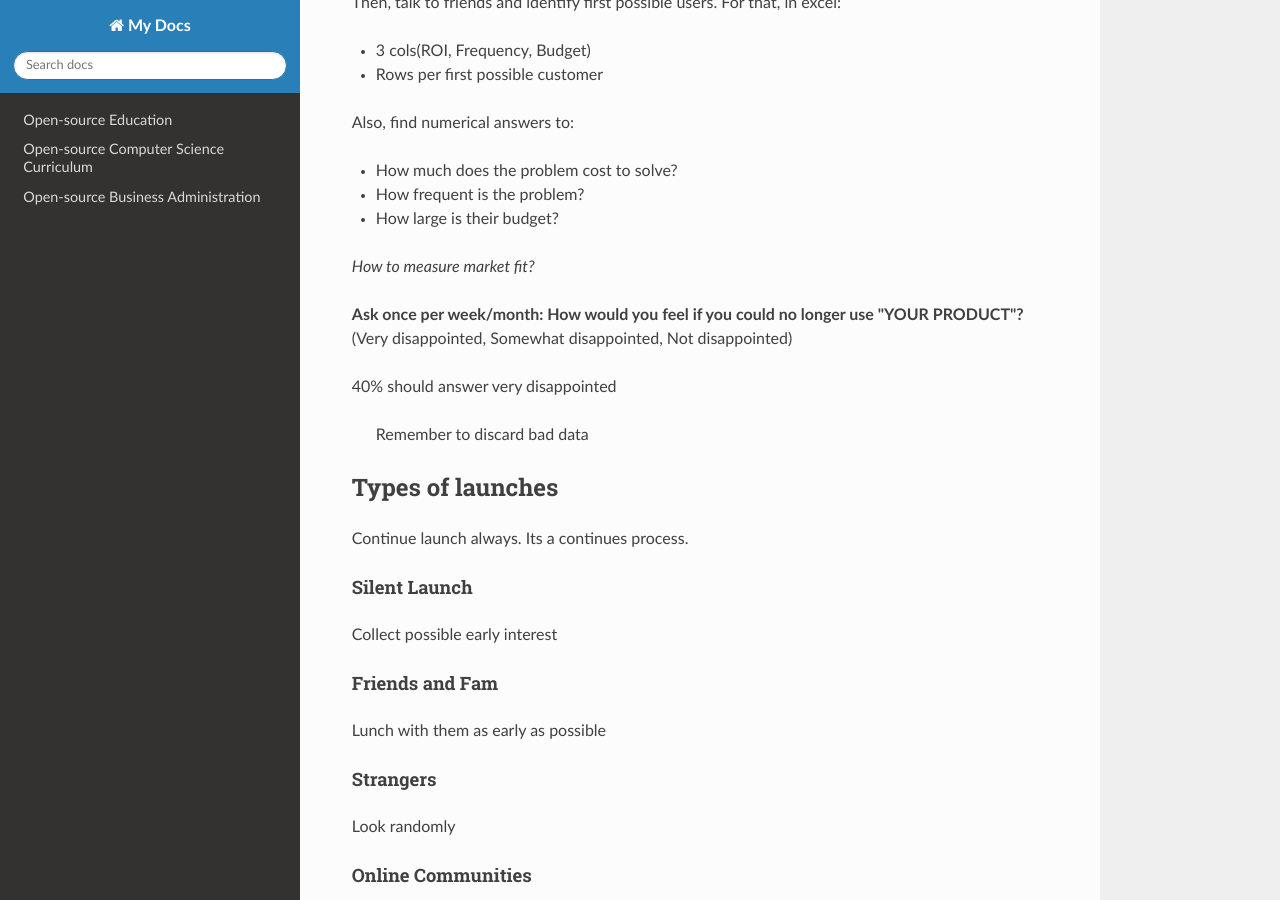
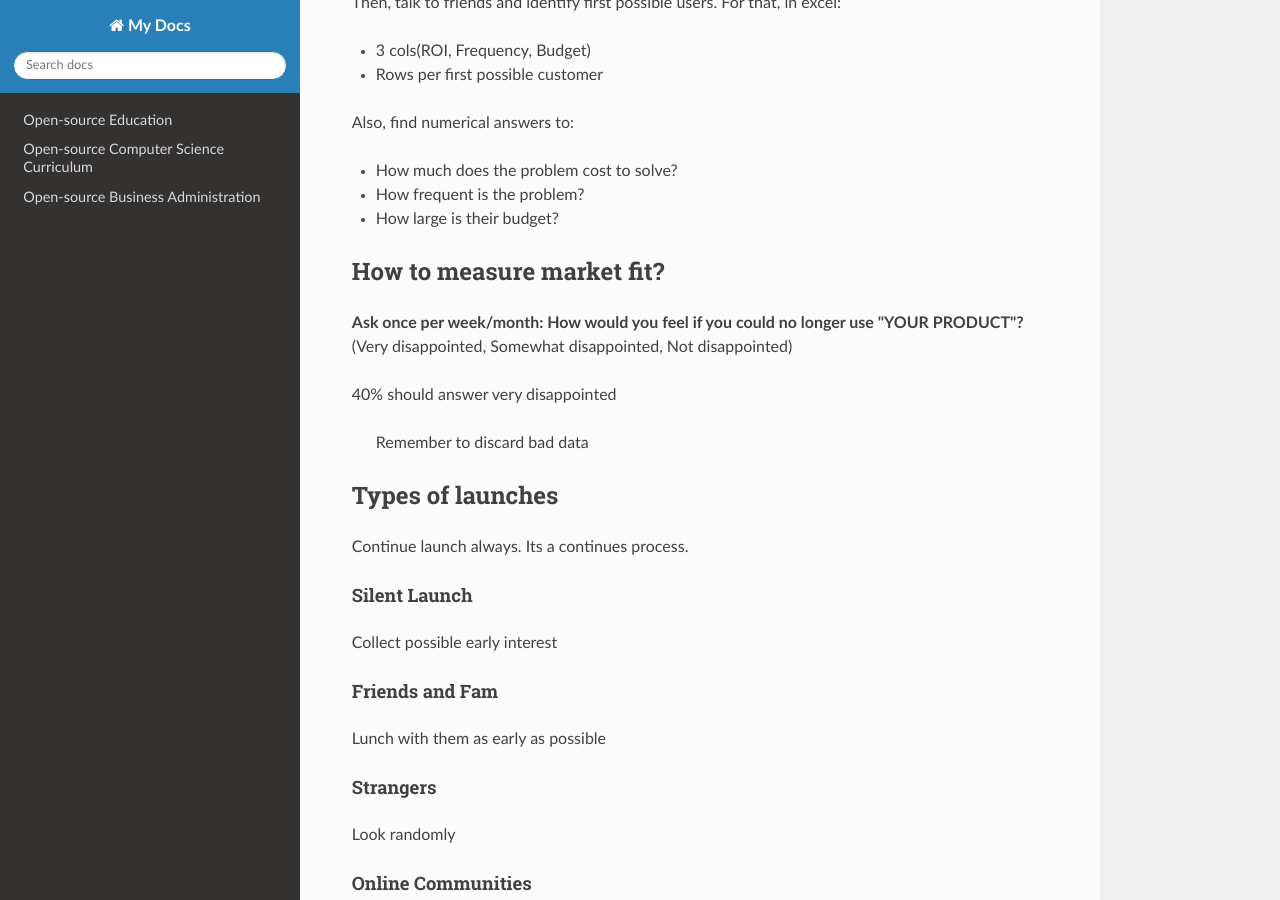
Before and after one commit to MilkyWeb/oscs, an MkDocs documentation site: the page built from docs/yc.md, in a window 1280 px wide and 900 px high, scrolled down 561 px. Built offline with MkDocs 1.6.1, drawn with Linux system fonts in a browser that asks for light colours; nearby versions of some CDN libraries.

Commit message:
added style

```diff
--- a/docs/yc.md
+++ b/docs/yc.md
@@ -26,7 +26,7 @@ Also, find numerical answers to:
 - How frequent is the problem?
 - How large is their budget?
 
-*How to measure market fit?*
+## How to measure market fit?
 
 **Ask once per week/month: How would you feel if you could no longer use "YOUR PRODUCT"?**
 (Very disappointed, Somewhat disappointed, Not disappointed)
```
